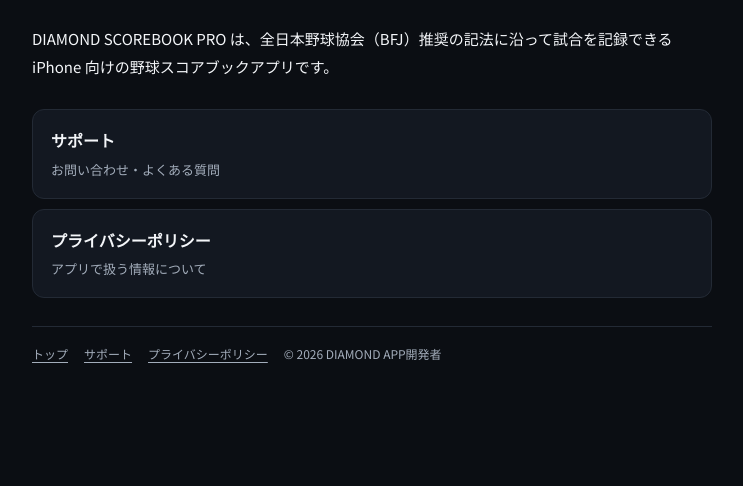
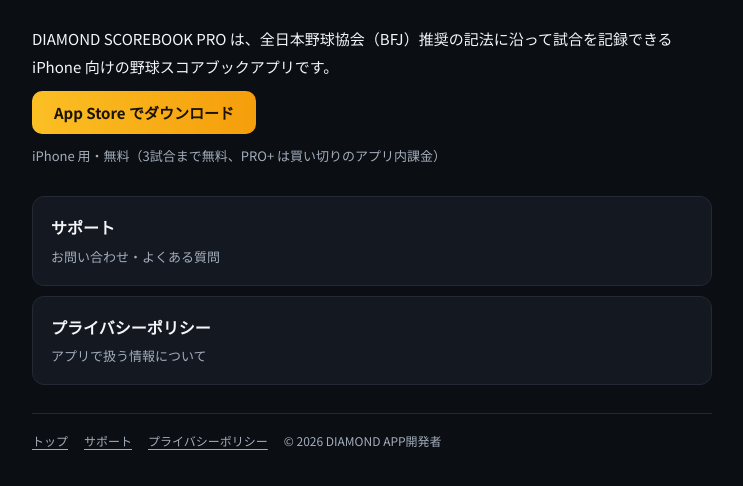
Before and after one commit to yama3base-ball/diamond-scorebook-support, a plain HTML site: page index.html in a window 1280 px wide. Shown: the part 134-620 px from the top of the page, without its empty margins (268-1011 px from the left). Drawn offline with nearby package versions, Linux system fonts and the light colour scheme.

Commit message:
トップページにApp Storeへのボタンを追加する
Co-Authored-By: Claude Opus 5.5 <noreply@anthropic.com>

```diff
--- a/index.html
+++ b/index.html
@@ -49,7 +49,9 @@ footer a{color:var(--sub)}
 <body>
 <div class="wrap">
 <header><a class="brand" href="./">DIAMOND SCOREBOOK <b>PRO</b></a><h1>DIAMOND SCOREBOOK PRO</h1><p class="lead">iPhone 向け野球スコアブックアプリ</p></header>
-<section><p>DIAMOND SCOREBOOK PRO は、全日本野球協会（BFJ）推奨の記法に沿って試合を記録できる iPhone 向けの野球スコアブックアプリです。</p></section>
+<section><p>DIAMOND SCOREBOOK PRO は、全日本野球協会（BFJ）推奨の記法に沿って試合を記録できる iPhone 向けの野球スコアブックアプリです。</p>
+<a class="btn" href="https://apps.apple.com/jp/app/diamond-scorebook-pro/id6816465707">App Store でダウンロード</a>
+<p class="note">iPhone 用・無料（3試合まで無料、PRO+ は買い切りのアプリ内課金）</p></section>
 <nav class="links" aria-label="ページ一覧">
 <a class="card" href="support.html"><b>サポート</b><span>お問い合わせ・よくある質問</span></a>
 <a class="card" href="privacy.html"><b>プライバシーポリシー</b><span>アプリで扱う情報について</span></a>
```
